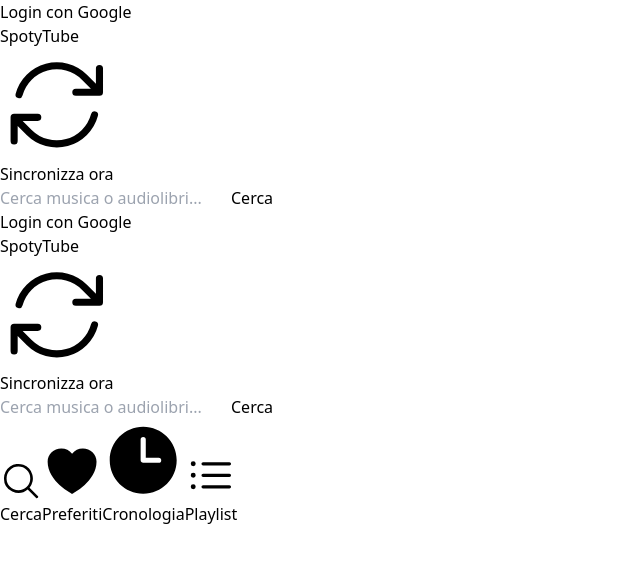
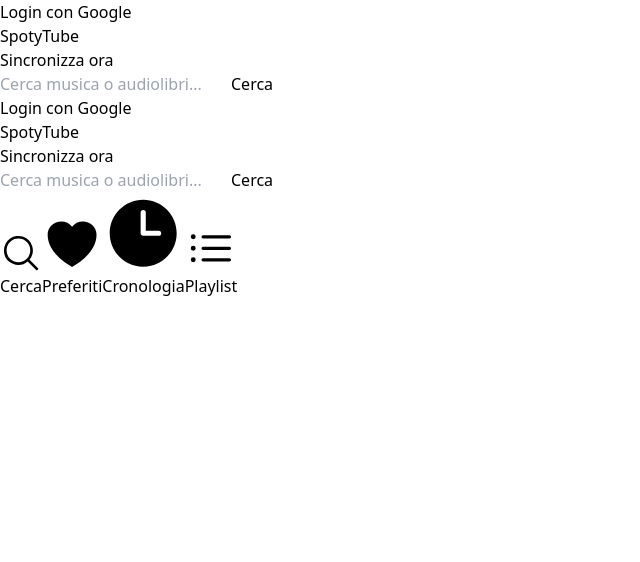
Before and after one commit to simotibe76/SpotyTube, a React (Vite) app: page / in a window 1280 px wide. Shown: the top 562 px of the page, without its empty margins (0-640 px from the left). Built offline with nearby package versions, Linux system fonts and the light colour scheme.

Commit message:
Update SyncButton.jsx
proviamo solo online

```diff
--- a/src/components/SyncButton.jsx
+++ b/src/components/SyncButton.jsx
@@ -1,127 +1,100 @@
-// 📁 src/components/SyncButton.jsx
-import React from "react";
-import { ArrowPathIcon } from "@heroicons/react/24/solid";
-import { getFavorites, getPlaylists } from "../db";
+import React, { useState } from 'react';
+import axios from 'axios';
 
-function SyncButton({ user, favorites, playlists }) {
-  const handleSync = async () => {
-    if (!user) return;
+function SyncButton({ favorites, playlists, user }) {
+  const [syncing, setSyncing] = useState(false);
+  const [message, setMessage] = useState('');
 
-    const accessToken = gapi.auth.getToken().access_token;
-    if (!accessToken) {
-      alert("Access token non trovato.");
+  const syncToYouTube = async () => {
+    if (!user || !user.token) {
+      setMessage('Devi essere loggato.');
       return;
     }
 
+    setSyncing(true);
+    setMessage('');
+
     try {
-      // 1. Sincronizza i preferiti in una playlist chiamata “Preferiti da SpotyTube”
-      const res = await fetch(
-        "https://www.googleapis.com/youtube/v3/playlists?part=snippet,status",
+      // 1. Trova (o crea) la playlist "Preferiti da SpotyTube"
+      const headers = {
+        Authorization: `Bearer ${user.token}`,
+        Accept: 'application/json',
+      };
+
+      const preferredTitle = 'Preferiti da SpotyTube';
+
+      const searchRes = await axios.get(
+        'https://www.googleapis.com/youtube/v3/playlists',
         {
-          method: "POST",
-          headers: {
-            Authorization: `Bearer ${accessToken}`,
-            "Content-Type": "application/json",
+          headers,
+          params: {
+            part: 'snippet',
+            mine: true,
+            maxResults: 50,
           },
-          body: JSON.stringify({
+        }
+      );
+
+      let targetPlaylist = searchRes.data.items.find(
+        (pl) => pl.snippet.title === preferredTitle
+      );
+
+      if (!targetPlaylist) {
+        const createRes = await axios.post(
+          'https://www.googleapis.com/youtube/v3/playlists',
+          {
             snippet: {
-              title: "Preferiti da SpotyTube",
-              description: "Brani preferiti sincronizzati dall'app SpotyTube",
+              title: preferredTitle,
+              description: 'I miei preferiti sincronizzati da SpotyTube',
             },
             status: {
-              privacyStatus: "private",
+              privacyStatus: 'private',
             },
-          }),
-        }
-      );
-      const data = await res.json();
-      const playlistId = data.id;
+          },
+          { headers }
+        );
+        targetPlaylist = createRes.data;
+      }
 
-      // 2. Aggiungi i video dei preferiti a quella playlist
-      for (const item of favorites) {
-        await fetch(
-          "https://www.googleapis.com/youtube/v3/playlistItems?part=snippet",
+      const playlistId = targetPlaylist.id;
+
+      // 2. Aggiungi i video preferiti alla playlist
+      for (const fav of favorites) {
+        await axios.post(
+          'https://www.googleapis.com/youtube/v3/playlistItems',
           {
-            method: "POST",
-            headers: {
-              Authorization: `Bearer ${accessToken}`,
-              "Content-Type": "application/json",
+            snippet: {
+              playlistId,
+              resourceId: {
+                kind: 'youtube#video',
+                videoId: fav.videoId,
+              },
             },
-            body: JSON.stringify({
-              snippet: {
-                playlistId: playlistId,
-                resourceId: {
-                  kind: "youtube#video",
-                  videoId: item.videoId,
-                },
-              },
-            }),
-          }
+          },
+          { headers }
         );
       }
 
-      // 3. Sincronizza ogni playlist locale come playlist privata
-      for (const [playlistName, items] of Object.entries(playlists)) {
-        const resPlaylist = await fetch(
-          "https://www.googleapis.com/youtube/v3/playlists?part=snippet,status",
-          {
-            method: "POST",
-            headers: {
-              Authorization: `Bearer ${accessToken}`,
-              "Content-Type": "application/json",
-            },
-            body: JSON.stringify({
-              snippet: {
-                title: playlistName,
-                description: "Playlist sincronizzata da SpotyTube",
-              },
-              status: {
-                privacyStatus: "private",
-              },
-            }),
-          }
-        );
-        const { id: newPlaylistId } = await resPlaylist.json();
-
-        for (const item of items) {
-          await fetch(
-            "https://www.googleapis.com/youtube/v3/playlistItems?part=snippet",
-            {
-              method: "POST",
-              headers: {
-                Authorization: `Bearer ${accessToken}`,
-                "Content-Type": "application/json",
-              },
-              body: JSON.stringify({
-                snippet: {
-                  playlistId: newPlaylistId,
-                  resourceId: {
-                    kind: "youtube#video",
-                    videoId: item.videoId,
-                  },
-                },
-              }),
-            }
-          );
-        }
-      }
-
-      alert("✅ Sincronizzazione completata!");
+      setMessage('Sincronizzazione completata!');
     } catch (err) {
-      console.error("Errore durante la sincronizzazione", err);
-      alert("❌ Errore durante la sincronizzazione.");
+      console.error('Errore durante la sincronizzazione:', err);
+      setMessage('Errore durante la sincronizzazione.');
+    } finally {
+      setSyncing(false);
     }
   };
 
   return (
-    <button
-      onClick={handleSync}
-      title="Sincronizza con YouTube"
-      className="bg-green-600 hover:bg-green-700 text-white font-bold py-2 px-4 rounded-lg shadow-md flex items-center gap-2"
-    >
-      <ArrowPathIcon className="h-5 w-5" />
-      Sincronizza ora
-    </button>
+    <div className="flex flex-col items-center mt-2">
+      <button
+        onClick={syncToYouTube}
+        disabled={syncing}
+        className="bg-green-600 hover:bg-green-700 text-white px-4 py-2 rounded shadow"
+      >
+        {syncing ? 'Sincronizzo...' : 'Sincronizza ora'}
+      </button>
+      {message && <p className="text-sm mt-1 text-gray-300">{message}</p>}
+    </div>
   );
 }
 
```
